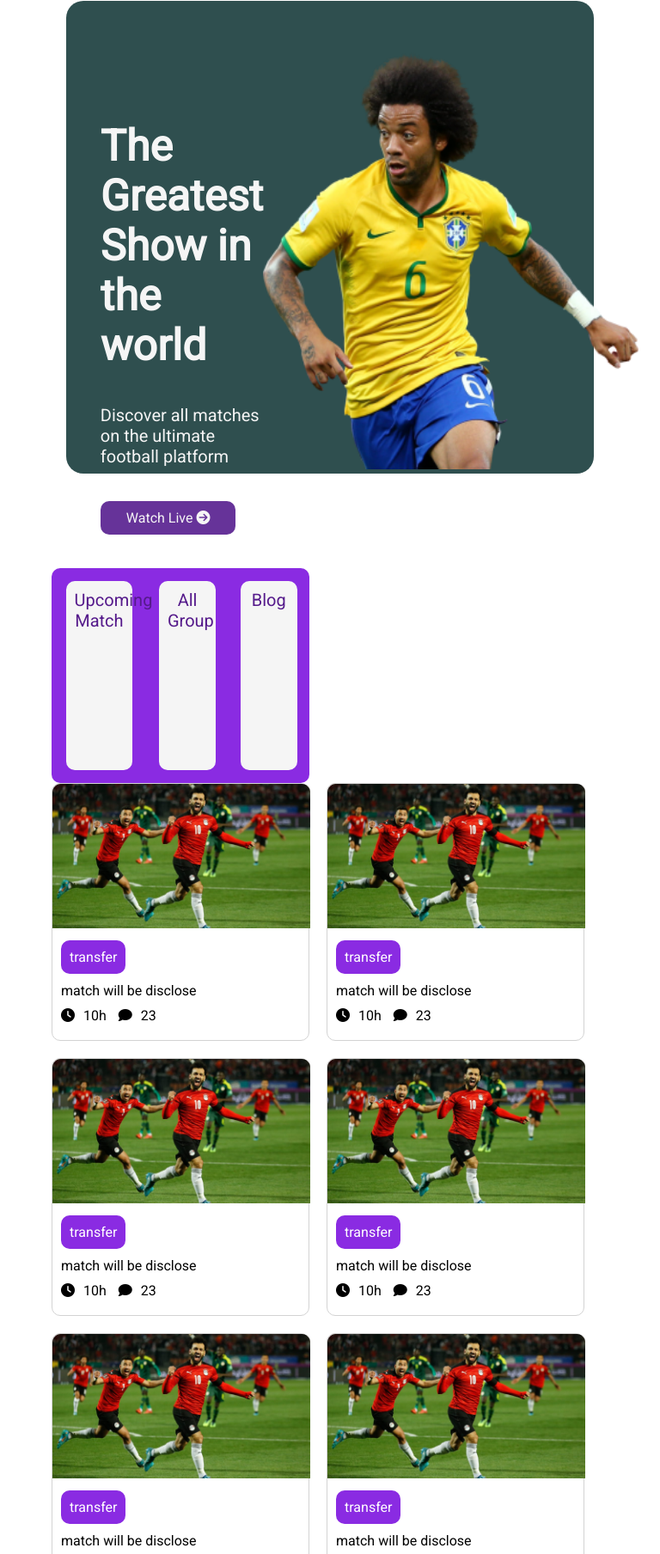
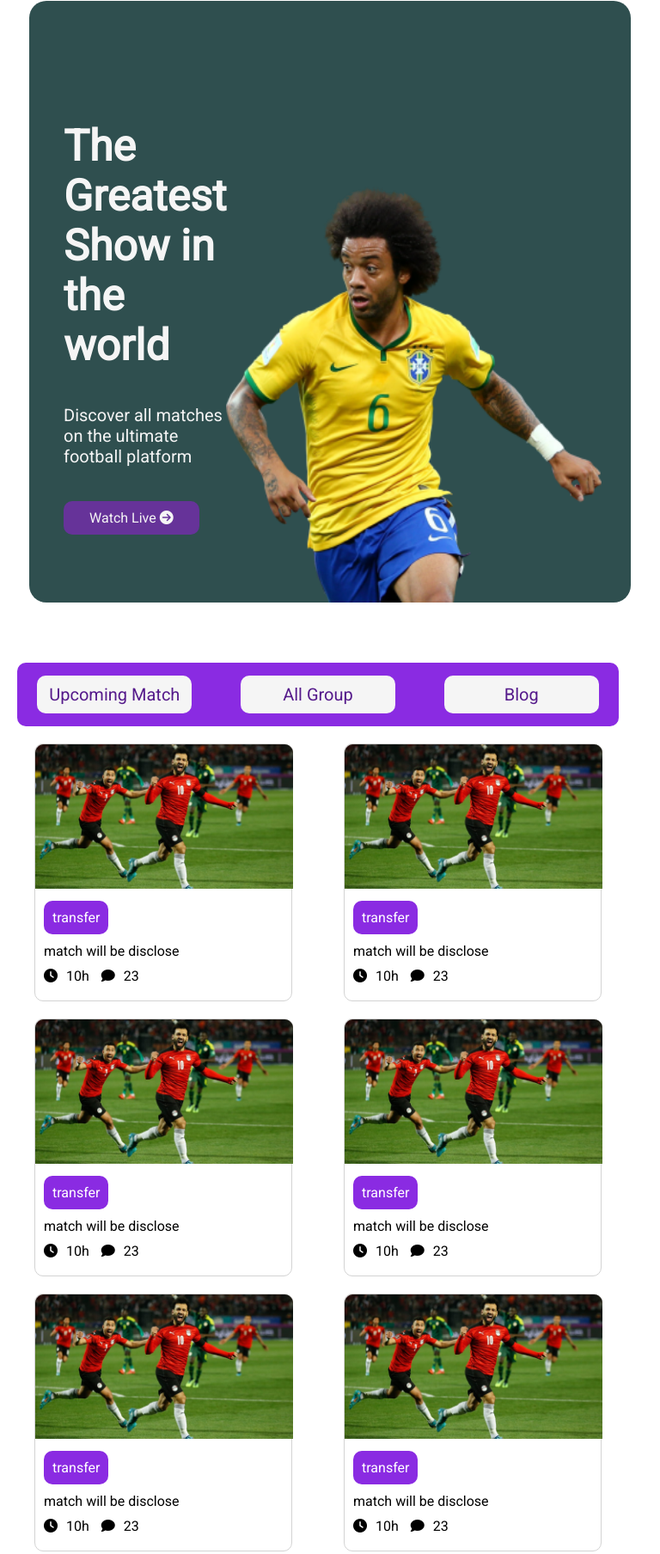
Before and after one commit to ShuvoProgram/SportsMatch_assignment, a plain HTML site: page index.html in a window 768 px wide. Shown: the part 49-1857 px from the top of the page at 86% size. Drawn offline with Linux system fonts and the light colour scheme.

Commit message:
tab responsive

```diff
--- a/index.html
+++ b/index.html
@@ -140,7 +140,7 @@
             </div>
           </div>
         </div>
-        <div class="match-item">
+        <div class="match-item" id="tab-block">
           <img src="./assets/blog Image.png" alt="" />
           <div class="match-details">
             <a class="btn-match" href="">transfer</a>
--- a/style.css
+++ b/style.css
@@ -155,18 +155,44 @@ hr{
 medium device layout
 ----------------------- */
 @media screen and (min-width: 577px) and (max-width: 991px) {
+    .hero-section{
+        height: 700px;
+        width: 700px;
+    }
+    .hero-img{
+        margin-top: 175px;
+    }
     .sports{
+        margin-top: 20px;
+        padding: 20px 20px;
         display: grid;
         grid-template-columns: repeat(1, 1fr);
     }
     .match-menu{
         display: grid;
-        width: 300px;
         grid-template-columns: repeat(3, 1fr);
+        column-gap: 10px;
+        width: 700px;
+        margin-bottom: 20px;
+        height: fit-content;
+    }
+    .match-menu > a {
+        width: 180px;
     }
     .match-card{
+        width: 700px;
         display: grid;
         grid-template-columns: repeat(2, 1fr);
+        justify-items: center;
+
+    }
+    #tab-block{
+        display: none;
+    }
+    .footer-link{
+        display: grid;
+        grid-template-columns: repeat(4, 1fr);
+        row-gap: 15px;
     }
 }
 /* -----------------
@@ -217,6 +243,7 @@ Short device layout
         margin: 30px auto;
     }
     .footer-link{
+        margin: 30px auto;
         margin-top: 10px;
         margin-bottom: 20px;
         display: flex;
```
